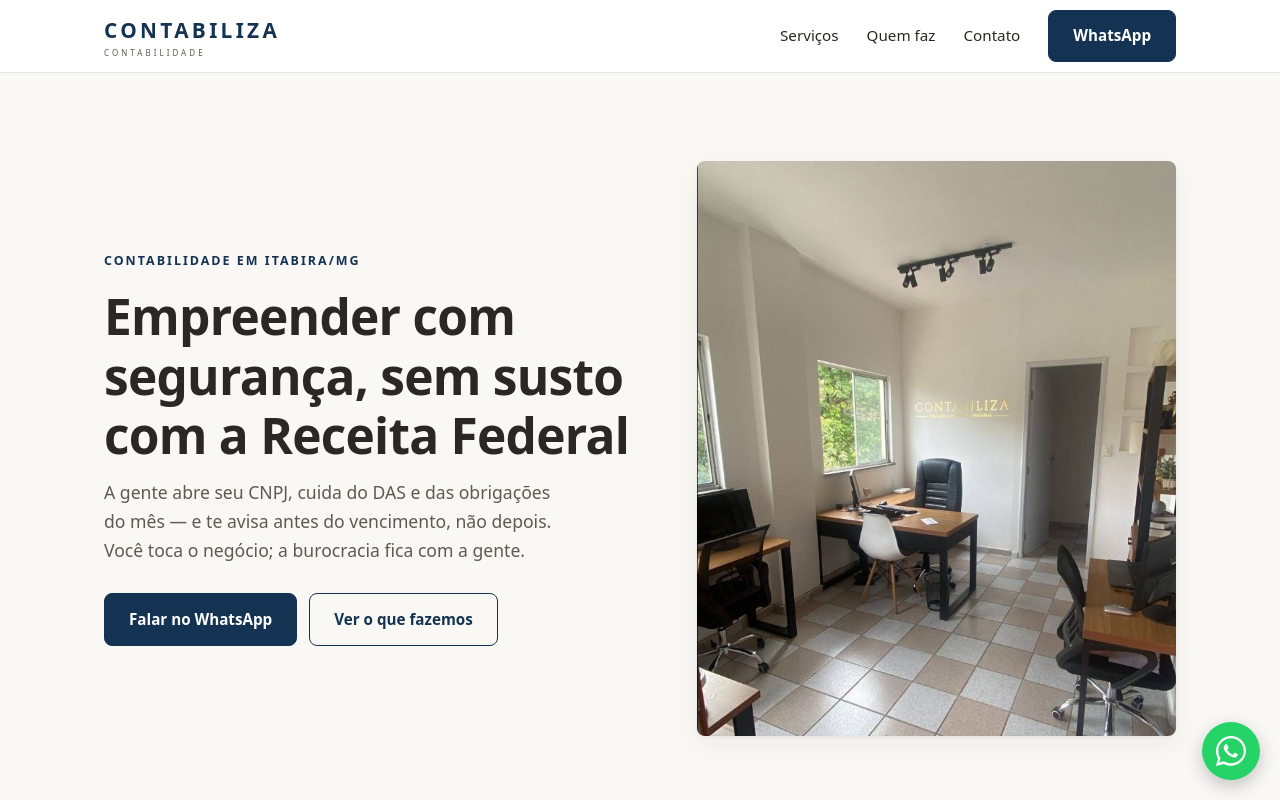
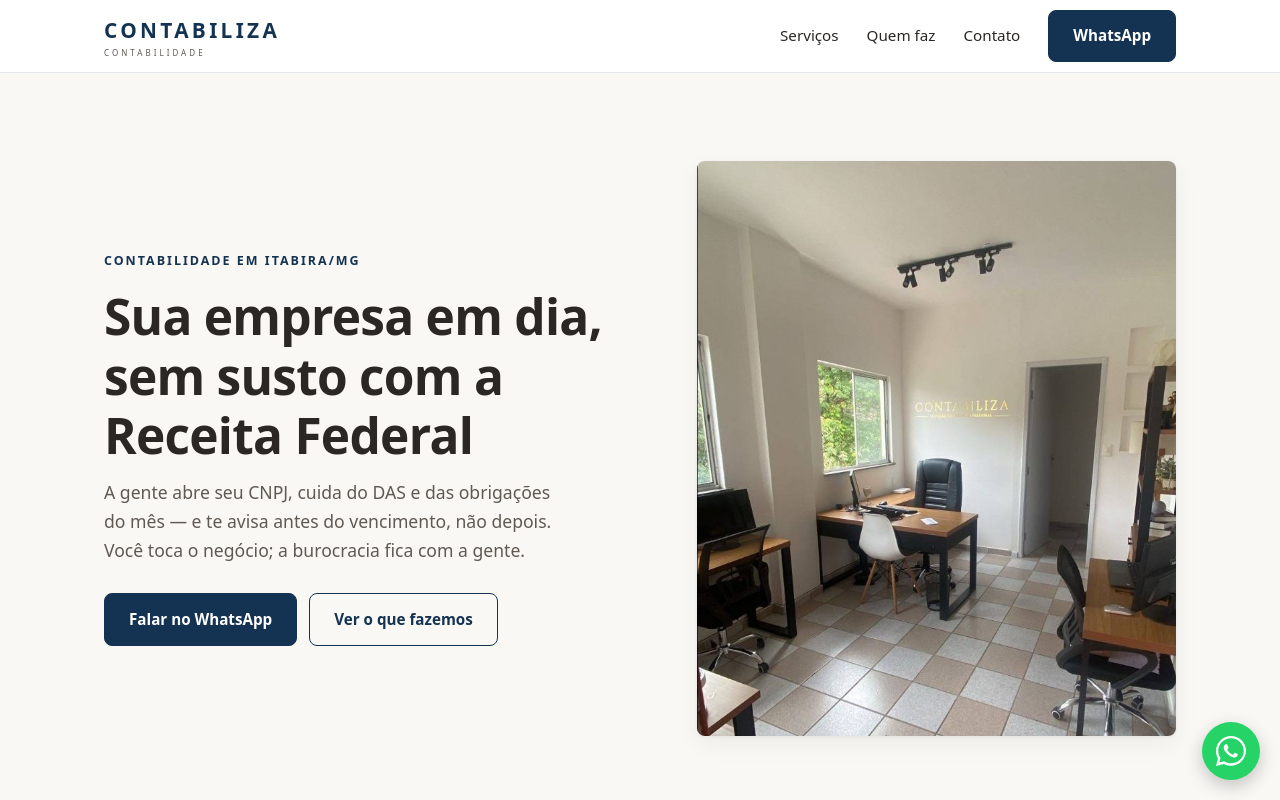
Before and after one commit to Marcel0gs/contabiliza-itabira-azul, a plain HTML site: page index.html in a window 1280 px wide. Shown: the top 800 px of the page. Drawn offline with Linux system fonts and the light colour scheme.

Commit message:
Publica site do Contabiliza no GitHub Pages e reconcilia contexto

```diff
--- a/index.html
+++ b/index.html
@@ -113,13 +113,13 @@
 <main>
 
   <!-- ==================== HERO ==================== -->
-  <!-- Eixo de copy: "empreender com segurança" + medo concreto da Receita.
-       As duas expressões são da própria Janaína, no Instagram dela. -->
+  <!-- Eixo de copy: promessa concreta (empresa em dia) + medo concreto da
+       Receita. O medo da Receita é da própria Janaína, no Instagram dela. -->
   <section class="hero">
     <div class="wrap hero__grid">
       <div>
         <p class="hero__olho">Contabilidade em Itabira/MG</p>
-        <h1>Empreender com segurança, sem susto com a Receita Federal</h1>
+        <h1>Sua empresa em dia, sem susto com a Receita Federal</h1>
         <p class="hero__sub">
           A gente abre seu CNPJ, cuida do DAS e das obrigações do mês — e te
           avisa antes do vencimento, não depois. Você toca o negócio; a
```
